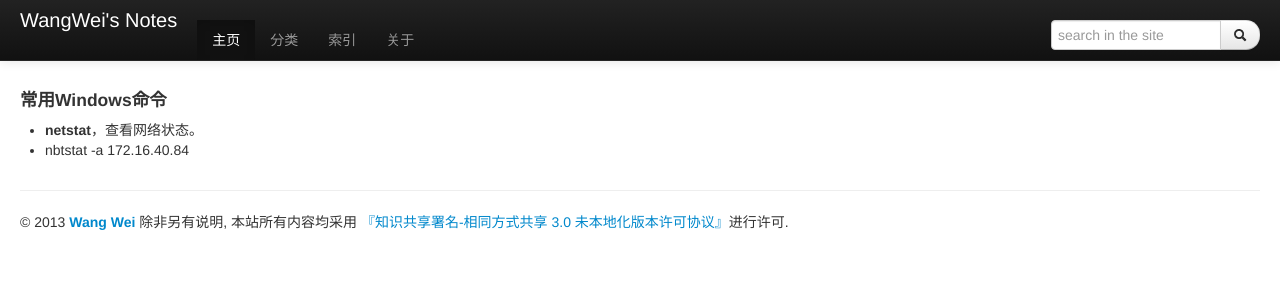
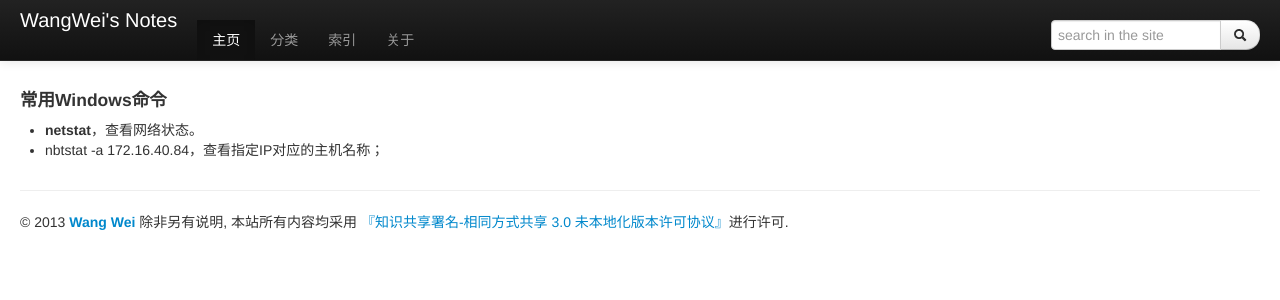
Before and after one commit to wangwii/wangwii.github.com, a Jekyll site: the page built from _posts/2013-02-10-windows-commands.md, in a window 1280 px wide. Shown: the top 300 px of the page. Built offline with Jekyll 4.4.1, drawn with Linux system fonts in a browser that asks for light colours; Markdown is read by kramdown in place of the engine named in the settings.

Commit message:
Update 2013-02-10-windows-commands.md

```diff
--- a/_posts/2013-02-10-windows-commands.md
+++ b/_posts/2013-02-10-windows-commands.md
@@ -7,4 +7,4 @@
 #### {{page.title}}
 
 + __netstat__，查看网络状态。
-+ nbtstat -a 172.16.40.84
++ nbtstat -a 172.16.40.84，查看指定IP对应的主机名称；
```
